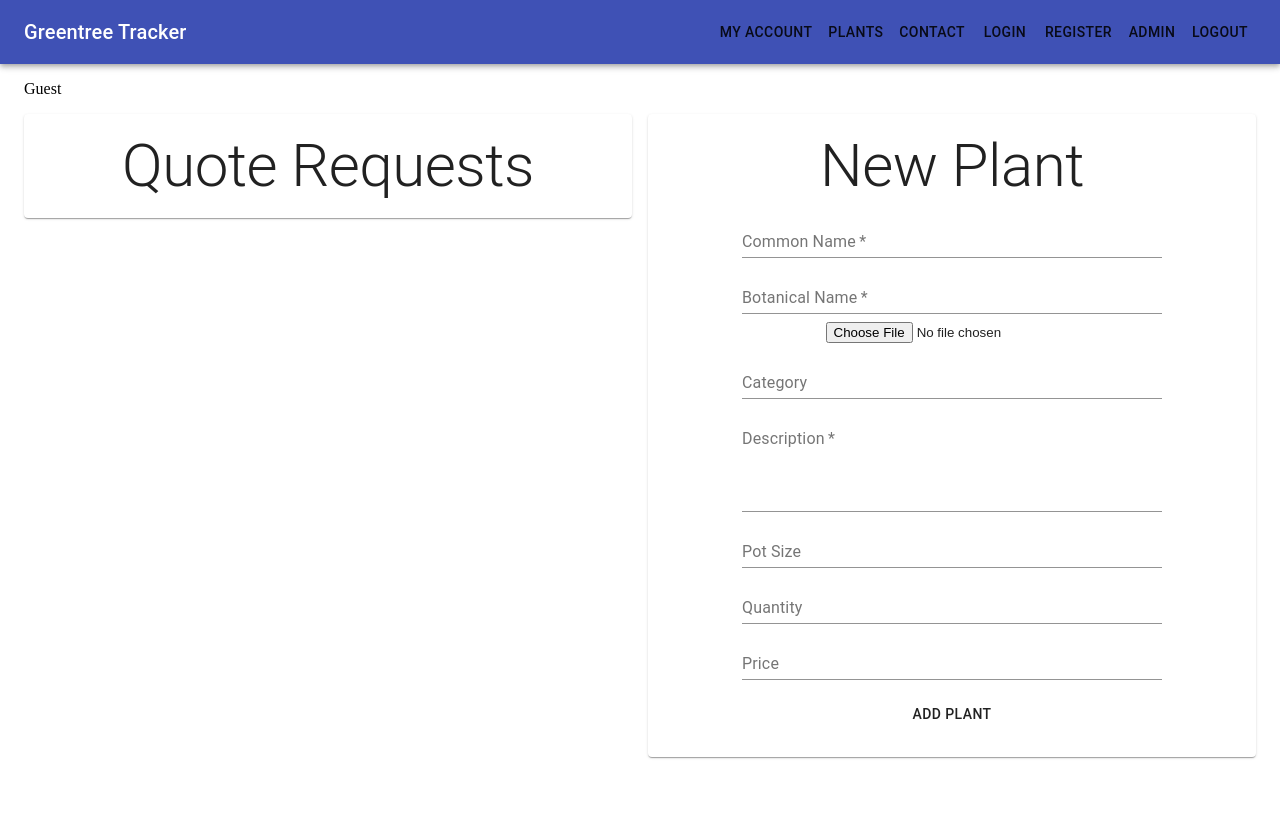
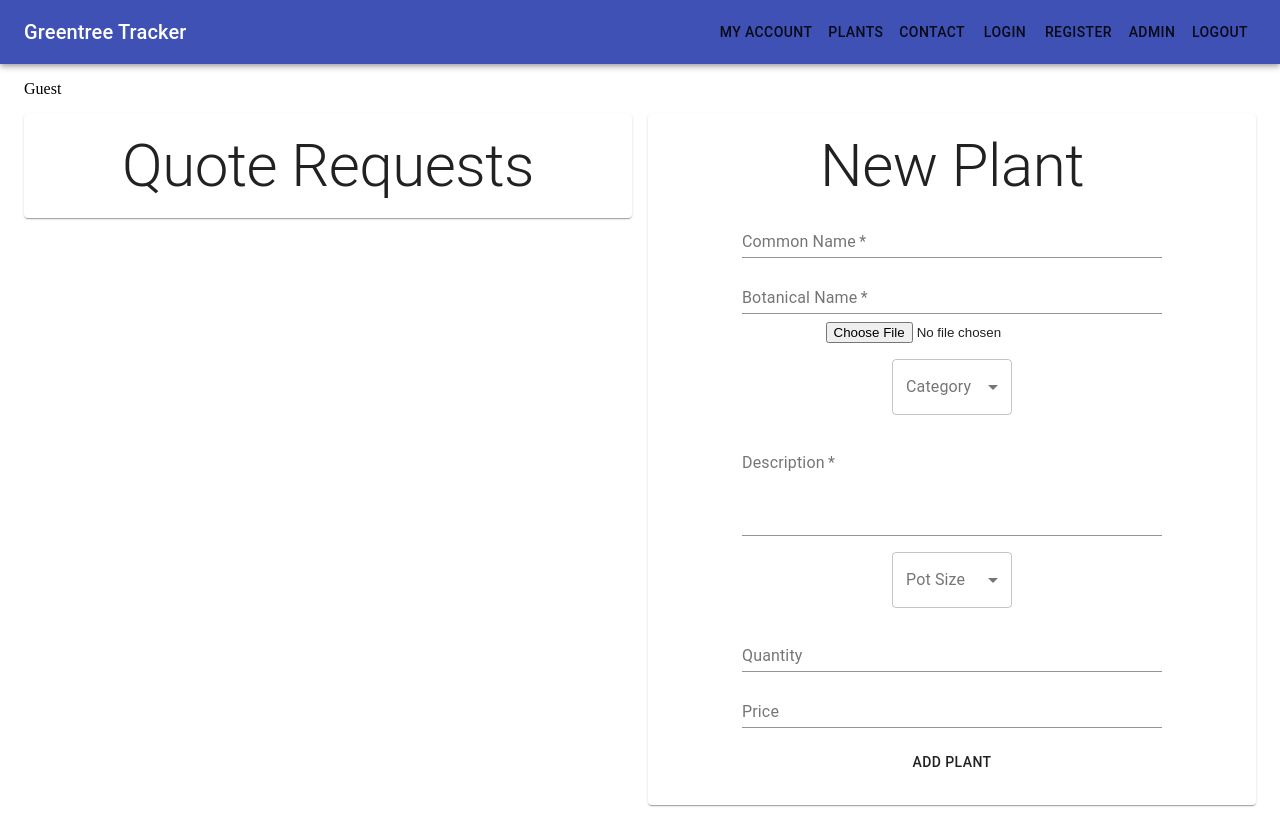
Before and after one commit to Impicklerick12/greentree-tracker-FE, a React (Create React App) app: page /admin in a window 1280 px wide. Built offline with nearby package versions, Linux system fonts and the light colour scheme; no server answers; what aws-s3 would draw is missing.

Commit message:
Fixed add plant functionality in production. Mostly..

```diff
--- a/src/components/NewPlant.js
+++ b/src/components/NewPlant.js
@@ -8,7 +8,11 @@ import { makeStyles } from '@material-ui/core/styles';
 import {
     TextField,
     Button,
-    Typography
+    Typography,
+    FormControl,
+    InputLabel,
+    Select,
+    MenuItem
 } from '@material-ui/core';
 
 // NEED TO FIND AWS ACCESS KEY
@@ -32,7 +36,11 @@ const useStyles = makeStyles((theme) => ({
     },
     textArea: {
         width: '75%'
-    }
+    },
+    formControl: {
+        margin: theme.spacing(1),
+        minWidth: 120,
+    },
   }));
 
 const NewPlant = ({history}) => {
@@ -52,6 +60,27 @@ const NewPlant = ({history}) => {
             ...formState,
             [name]: value
         })
+        console.log(formState)
+    }
+
+    const handleCategoryChange = (event) => {
+        const name = "category"
+        const value = event.target.value
+        setFormState({
+            ...formState,
+            [name]: value
+        })
+        setCategory(value)
+    }
+
+    const handlePotSizeChange = (event) => {
+        const name = "pot_size"
+        const value = event.target.value
+        setFormState({
+            ...formState,
+            [name]: value
+        })
+        setPotSize(value)
     }
 
     function handleSubmit(event) {
@@ -81,9 +110,9 @@ const NewPlant = ({history}) => {
             botanical_name: formState.botanical_name,
             category: formState.category || "Bush",
             description: formState.description,
-            price: formState.price,
             pot_size: formState.pot_size,
             quantity: formState.quantity,
+            price: formState.price
         }
         addPlant(newPlant).then((newPlant) => {
             dispatch({
@@ -118,13 +147,15 @@ const NewPlant = ({history}) => {
         botanical_name: "",
         category: "",
         description: "",
-        price: 0,
         pot_size: "",
-        quantity: ""
+        quantity: 0,
+        price: 0
     }
 
     const [formState, setFormState] = useState(initialFormState)
     const [errorMessage, setErrorMessage] = useState(null)
+    const [category, setCategory] = React.useState('');
+    const [potSize, setPotSize] = React.useState('');
     const { store, dispatch } = useGlobalState()
     const { plants } = store
 
@@ -141,15 +172,44 @@ const NewPlant = ({history}) => {
                 <div>
                     <input type="file" name="plant_image" onChange={handleImageUpload}/>
                 </div>
-                <div>
+                {/* <div>
                     <TextField className={classes.textArea} id="standard-basic" type="text" name="category" label="Category" onChange={handleChange}></TextField>
-                </div>
+                </div> */}
+                <FormControl variant="outlined" className={classes.formControl}>
+                    <InputLabel id="demo-simple-select-outlined-label">Category</InputLabel>
+                    <Select
+                        labelId="demo-simple-select-outlined-label"
+                        id="demo-simple-select-outlined"
+                        value={category}
+                        onChange={handleCategoryChange}
+                        label="Category"
+                    >
+                        <MenuItem value="tree">Tree</MenuItem>
+                        <MenuItem value="shrub">Shrub</MenuItem>
+                        <MenuItem value="grass">Grass</MenuItem>
+                        <MenuItem value="ground cover">Ground Cover</MenuItem>
+                    </Select>
+                </FormControl>
                 <div>
                     <TextField className={classes.textArea} multiline required rows={4} name="description" label="Description" onChange={handleChange}></TextField>
                 </div>
-                <div>
+                {/* <div>
                     <TextField className={classes.textArea} type="text" name="pot_size" label="Pot Size" onChange={handleChange}></TextField>
-                </div>
+                </div> */}
+                <FormControl variant="outlined" className={classes.formControl}>
+                    <InputLabel id="demo-simple-select-outlined-label">Pot Size</InputLabel>
+                    <Select
+                        labelId="demo-simple-select-outlined-label"
+                        id="demo-simple-select-outlined"
+                        value={potSize}
+                        onChange={handlePotSizeChange}
+                        label="Pot Size"
+                    >
+                        <MenuItem value="140mm">140mm</MenuItem>
+                        <MenuItem value="250mm">250mm</MenuItem>
+                        <MenuItem value="350mm">350mm</MenuItem>
+                    </Select>
+                </FormControl>
                 <div>
                     <TextField className={classes.textArea} type="number" name="quantity" label="Quantity" onChange={handleChange}></TextField>
                 </div>
```
